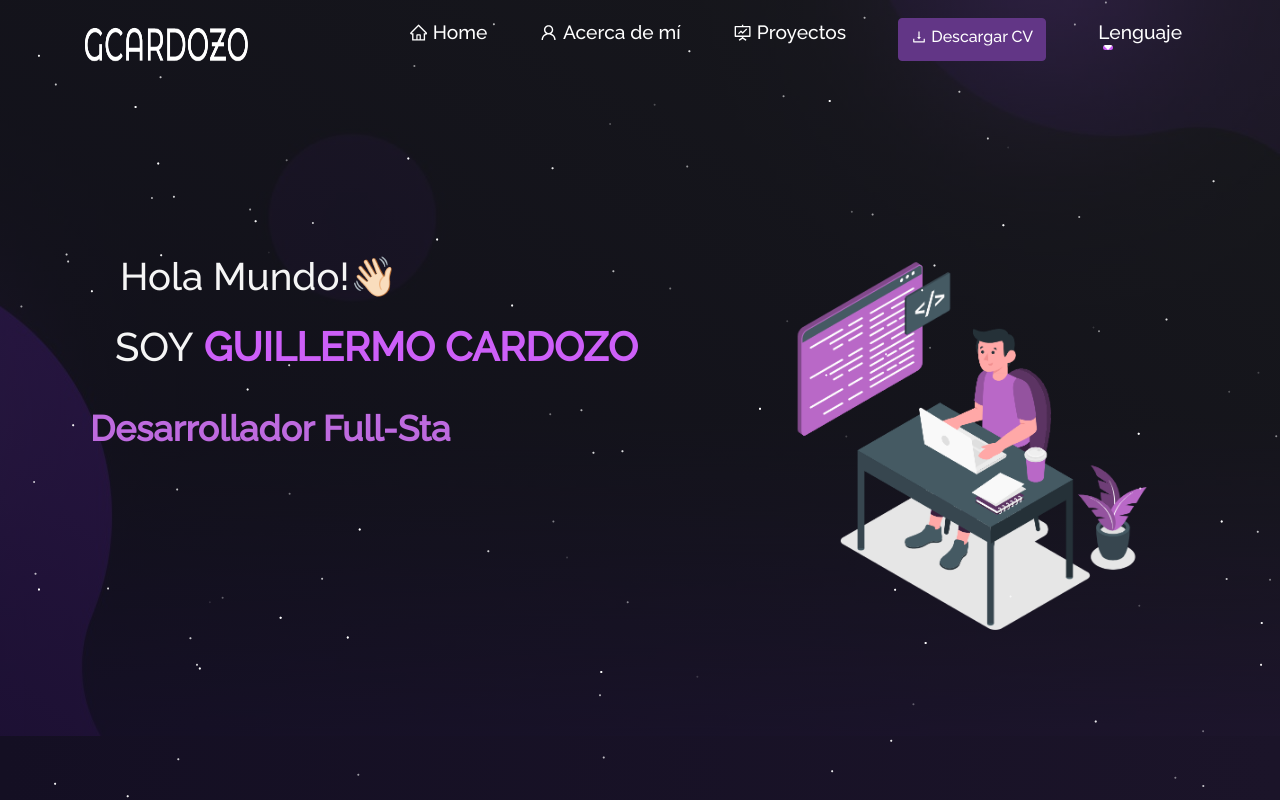
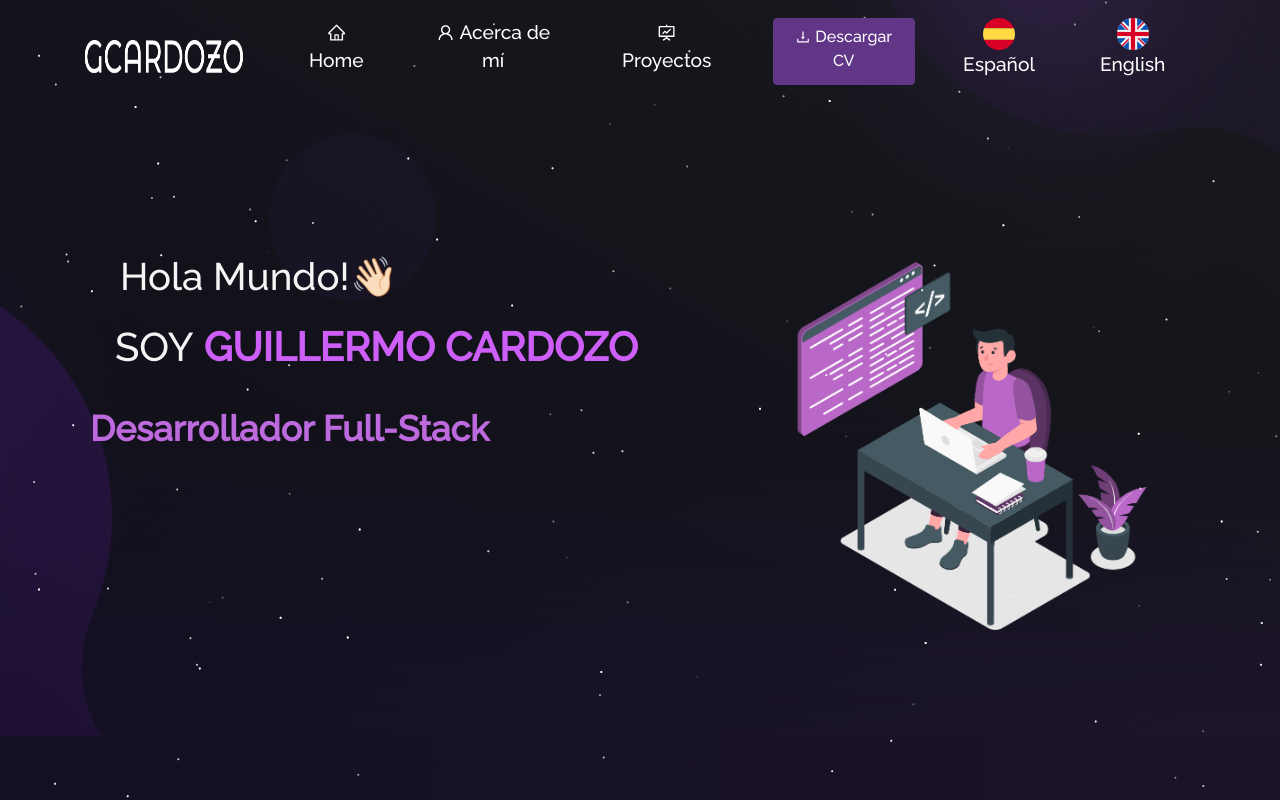
Before and after one commit to guillecardozo/Mi-portafolio, a React (Create React App) app: page / in a window 1280 px wide. Shown: the top 800 px of the page. Built offline with nearby package versions, Linux system fonts and the light colour scheme.

Commit message:
flags agregadas en navbar

```diff
--- a/src/components/Navbar.js
+++ b/src/components/Navbar.js
@@ -8,8 +8,10 @@ import pdf from "../Assets/CV_Guillermo_Cardozo_Programador_Web.pdf";
 import Button from "react-bootstrap/Button";
 import LocaleContext from "../LocaleContext";
 import { useContext } from "react";
-import { NavDropdown } from "react-bootstrap";
 import i18n from "../i18";
+import en from "../Assets/english.png";
+import es from "../Assets/spanish.png"
+import { Trans } from "react-i18next";
 import {
   AiOutlineHome,
   AiOutlineFundProjectionScreen,
@@ -112,10 +114,13 @@ function NavBar() {
               </Nav.Link>
             </Nav.Item>
 
-            <NavDropdown title={i18n.t('lenguaje')} id="basic-nav-dropdown">
-              <NavDropdown.Item href="#" onClick={() => changeLocale('es')}>Español</NavDropdown.Item>
-              <NavDropdown.Item href="#" onClick={() => changeLocale('en')}>English</NavDropdown.Item>
-            </NavDropdown>
+            <Nav.Link
+              href="#" onClick={() => changeLocale('es')}>
+              <img className="flag" src={es} alt="English flag" /><Trans> Español</Trans>
+            </Nav.Link >
+            <Nav.Link href="#" onClick={() => changeLocale('en')}>
+              <img className="flag" src={en} alt="Spanish flag" /><Trans> English</Trans>
+            </Nav.Link >
 
           </Nav>
 
```
Also changed, not shown: src/Assets/english.png (added), src/Assets/spanish.png (added).
